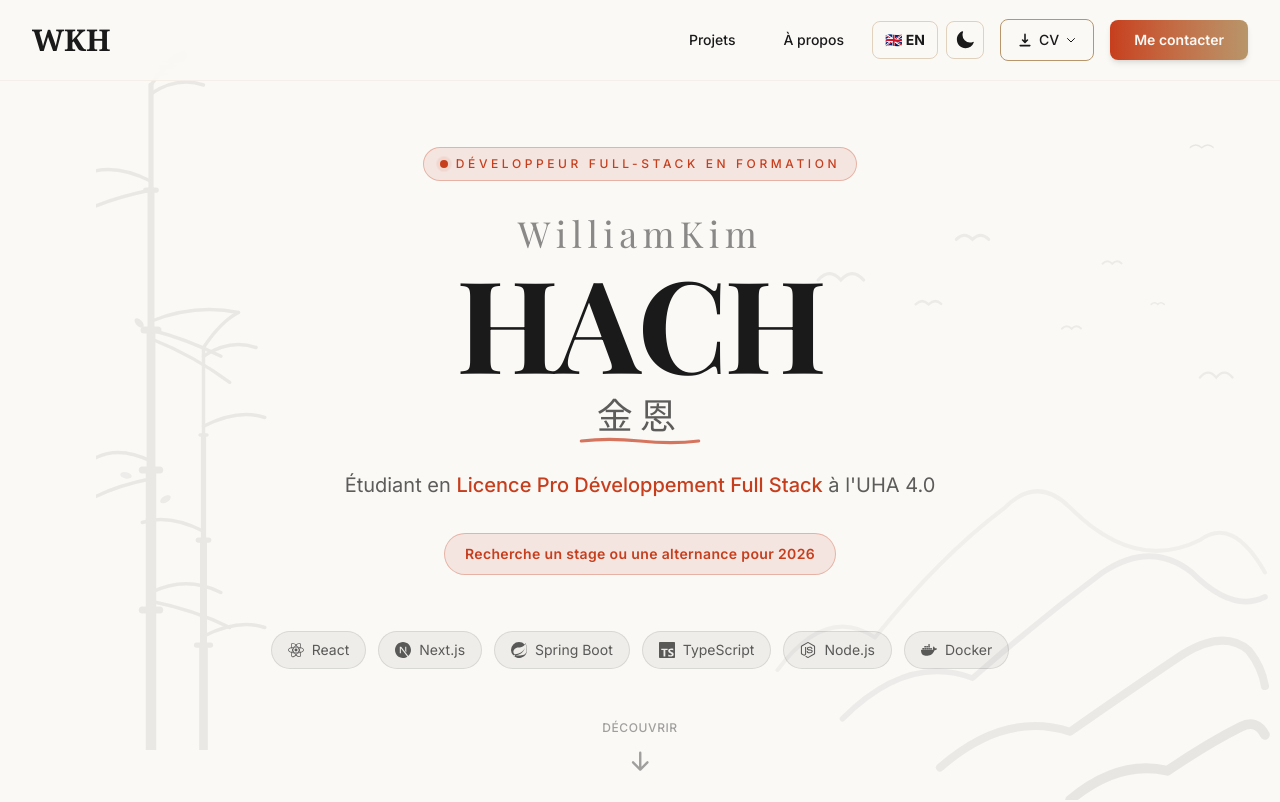
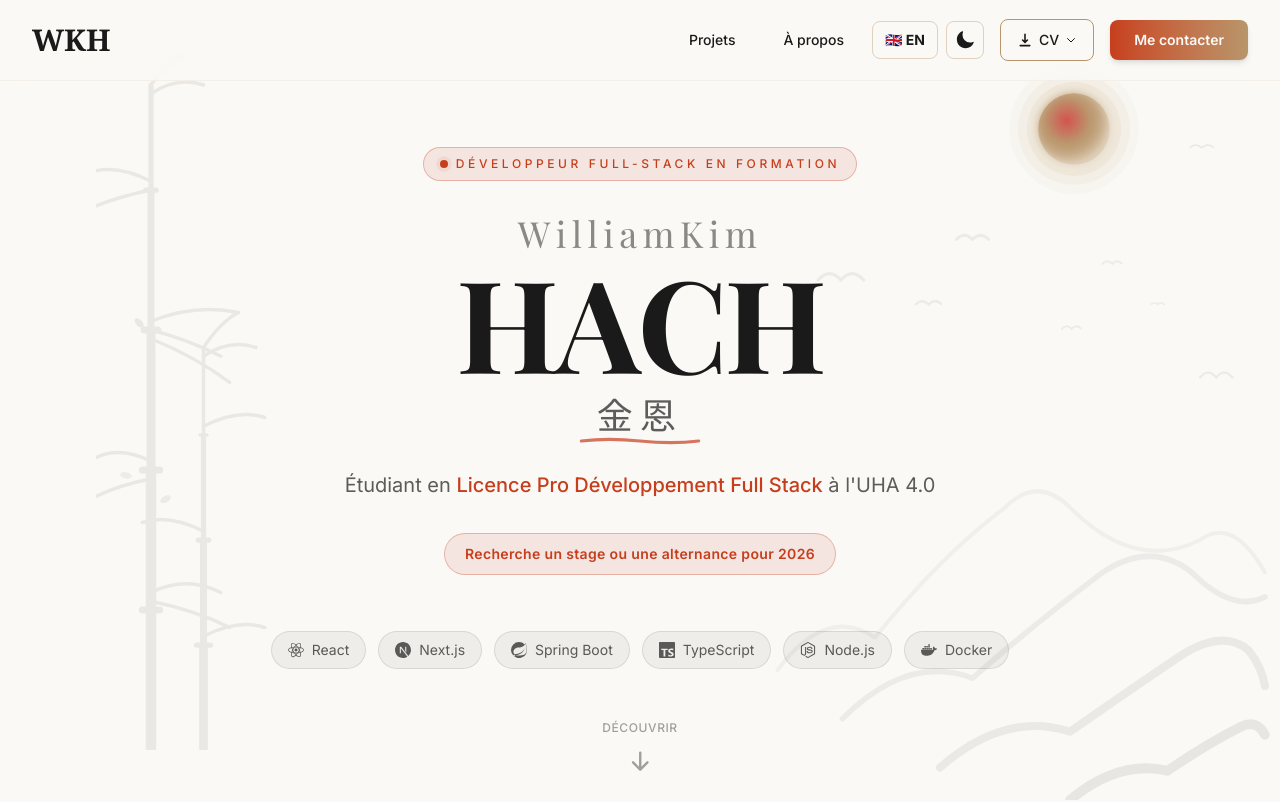
Before and after one commit to hachwilliam89-spec/portfolio-kim, a Next.js app: page / in a window 1280 px wide. Shown: the top 802 px of the page. Built offline with nearby package versions, Linux system fonts and the light colour scheme; a web font is replaced by a local one.

Commit message:
soleil lune

```diff
--- a/components/Hero.tsx
+++ b/components/Hero.tsx
@@ -1,6 +1,6 @@
 'use client';
 
-import { motion, Variants, useReducedMotion, useMotionValue, useTransform, useSpring } from 'framer-motion';
+import { motion, AnimatePresence, Variants, useReducedMotion, useMotionValue, useTransform, useSpring } from 'framer-motion';
 import { useEffect } from 'react';
 import { SiReact, SiNextdotjs, SiNodedotjs, SiTypescript, SiSpring, SiDocker } from 'react-icons/si';
 import { HiArrowDown } from 'react-icons/hi';
@@ -167,6 +167,9 @@ export default function Hero() {
     // Bambou en sens inverse (effet de profondeur)
     const bambouX = useTransform(mx, [-0.5, 0.5], [6, -6]);
     const bambouY = useTransform(my, [-0.5, 0.5], [3, -3]);
+    // Corps céleste — à l'infini, bougé à peine (moins que la montagne la plus lointaine)
+    const celestialX = useTransform(mx, [-0.5, 0.5], [-1.2, 1.2]);
+    const celestialY = useTransform(my, [-0.5, 0.5], [-0.6, 0.6]);
 
     useEffect(() => {
         if (reduce) return;
@@ -265,6 +268,89 @@ export default function Hero() {
                 {!reduce && LEAVES.map((leaf, i) => (
                     <FallingLeaf key={i} {...leaf} />
                 ))}
+            </motion.div>
+
+            {/* ── SOLEIL (light) / LUNE (dark) ── */}
+            <motion.div
+                className="absolute pointer-events-none"
+                style={reduce ? { right: '11%', top: '8%' } : { right: '11%', top: '8%', x: celestialX, y: celestialY }}
+            >
+                <AnimatePresence mode="wait">
+                    {isDark ? (
+                        /* LUNE — croissant nacré */
+                        <motion.div
+                            key="moon"
+                            initial={{ opacity: 0, scale: 0.85 }}
+                            animate={{ opacity: 1, scale: 1 }}
+                            exit={{ opacity: 0, scale: 0.85 }}
+                            transition={{ duration: 1.2, ease: 'easeOut' }}
+                        >
+                            <motion.svg
+                                width="110" height="110" viewBox="0 0 100 100"
+                                animate={reduce ? {} : { scale: [1, 1.03, 1] }}
+                                transition={{ duration: 7, repeat: Infinity, ease: 'easeInOut' }}
+                            >
+                                <defs>
+                                    <mask id="crescent-mask">
+                                        <circle cx="50" cy="50" r="36" fill="white" />
+                                        <circle cx="67" cy="41" r="30" fill="black" />
+                                    </mask>
+                                    <filter id="moon-glow">
+                                        <feGaussianBlur stdDeviation="3" result="blur" />
+                                        <feMerge><feMergeNode in="blur" /><feMergeNode in="SourceGraphic" /></feMerge>
+                                    </filter>
+                                </defs>
+                                {/* Halos */}
+                                <circle cx="50" cy="50" r="50" fill="#f0ede8" fillOpacity="0.03" />
+                                <circle cx="50" cy="50" r="44" fill="#f0ede8" fillOpacity="0.05" />
+                                {/* Croissant */}
+                                <circle
+                                    cx="50" cy="50" r="36"
+                                    fill="#f0ede8" fillOpacity="0.72"
+                                    mask="url(#crescent-mask)"
+                                    filter="url(#moon-glow)"
+                                />
+                            </motion.svg>
+                        </motion.div>
+                    ) : (
+                        /* SOLEIL — dégradé vermillon → or */
+                        <motion.div
+                            key="sun"
+                            initial={{ opacity: 0, scale: 0.85 }}
+                            animate={{ opacity: 1, scale: 1 }}
+                            exit={{ opacity: 0, scale: 0.85 }}
+                            transition={{ duration: 1.2, ease: 'easeOut' }}
+                        >
+                            <motion.svg
+                                width="130" height="130" viewBox="0 0 120 120"
+                                animate={reduce ? {} : { scale: [1, 1.05, 1] }}
+                                transition={{ duration: 5, repeat: Infinity, ease: 'easeInOut' }}
+                            >
+                                <defs>
+                                    <radialGradient id="sun-grad" cx="40%" cy="38%" r="60%">
+                                        <stop offset="0%"   stopColor="#d4504c" stopOpacity="0.90" />
+                                        <stop offset="55%"  stopColor="#b8956a" stopOpacity="0.80" />
+                                        <stop offset="100%" stopColor="#b8956a" stopOpacity="0.20" />
+                                    </radialGradient>
+                                    <filter id="sun-glow">
+                                        <feGaussianBlur stdDeviation="4" result="blur" />
+                                        <feMerge><feMergeNode in="blur" /><feMergeNode in="SourceGraphic" /></feMerge>
+                                    </filter>
+                                </defs>
+                                {/* Halos */}
+                                <circle cx="60" cy="60" r="58" fill="#b8956a" fillOpacity="0.04" />
+                                <circle cx="60" cy="60" r="50" fill="#b8956a" fillOpacity="0.07" />
+                                <circle cx="60" cy="60" r="42" fill="#b8956a" fillOpacity="0.09" />
+                                {/* Corps */}
+                                <circle
+                                    cx="60" cy="60" r="32"
+                                    fill="url(#sun-grad)"
+                                    filter="url(#sun-glow)"
+                                />
+                            </motion.svg>
+                        </motion.div>
+                    )}
+                </AnimatePresence>
             </motion.div>
 
             {/* ── MONTAGNES en 4 calques parallax ── */}
```
